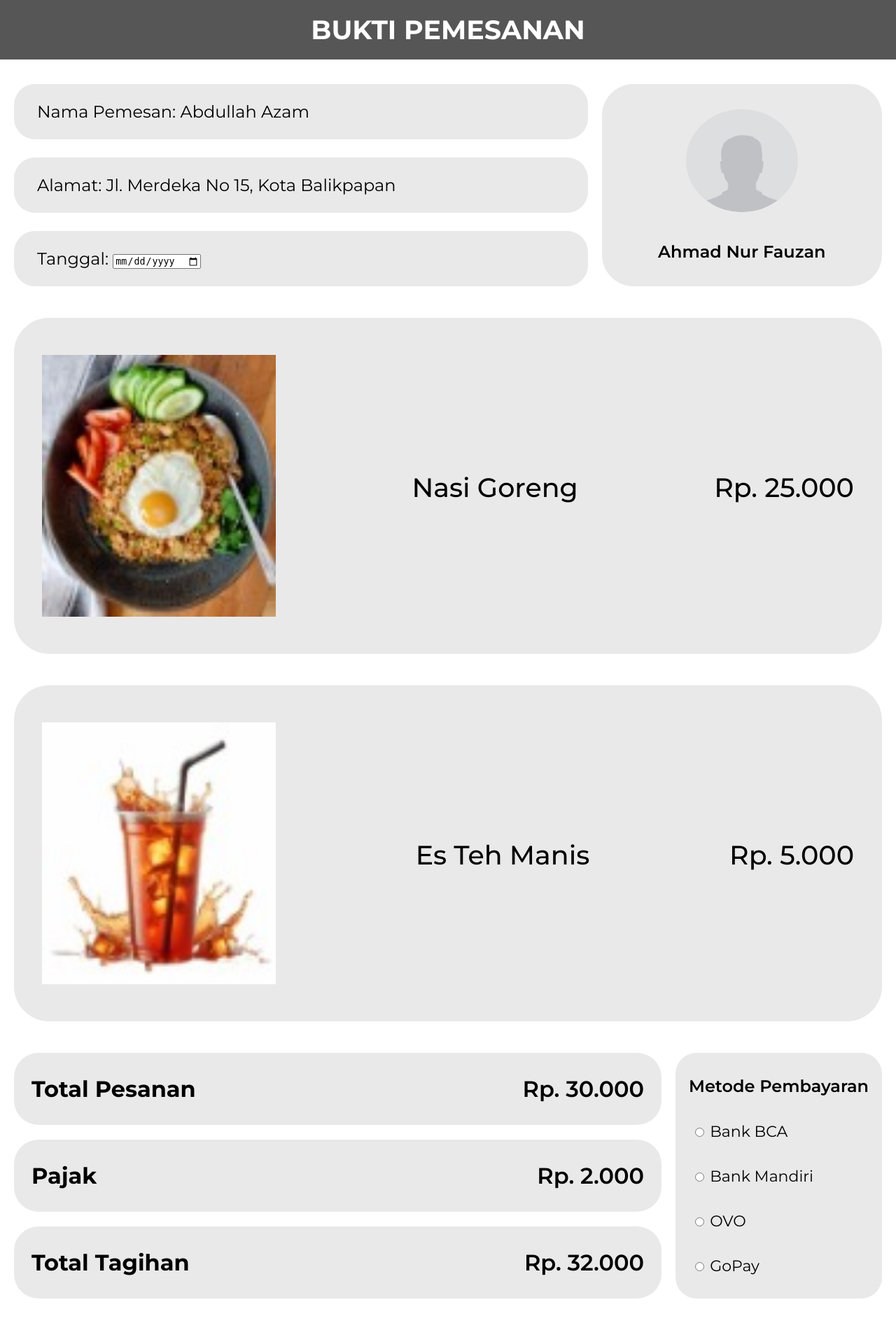
After one commit to VandyRzky/VandyRzky.github.io, a PHP site: page / in a window 1280 px wide. The commit adds this page. Shown: the whole page at 70% size. Run offline with PHP 8.4, Linux system fonts and the light colour scheme.

Commit message:
posttest 2

```diff
--- a/POSTTEST 2/Styles/style.css
+++ b/POSTTEST 2/Styles/style.css
@@ -8,7 +8,7 @@ body{
     background-color: rgb(86, 86, 86);
     padding: 0;
     width: 100%;
-    height: 124px;
+    height: 85px;
     display: flex;
     justify-content: center;
     align-items: center;
@@ -22,12 +22,16 @@ body{
     height: fit-content;
 }
 .identitas{
-    position: absolute;
-    margin-top: 165px;
+    padding-top: 120px;
     width: 100%;
+}
+.identitas .identitas-container{
+    width: 1240px;
+    height: 289px;
     display: flex;
-    justify-content: space-around;
+    justify-content: space-between;
     align-items: center;
+    margin: 0 auto;
 }
 .identitas .pemesanan{
     height: fit-content;
@@ -69,3 +73,100 @@ body{
     font-weight: 600;
     font-size: 24px;
 }
+.pesanan{
+    margin: 45px 0;
+    display: flex;
+    align-items: center;
+    flex-direction: column;
+}
+.pesanan .pesanan-container{
+    background-color: rgb(233, 233, 233);
+    width: 1240px;
+    height: 480px;
+    box-sizing: border-box;
+    padding: 53px 40px;
+    border-radius: 50px;
+}
+.pesanan .pesanan-container:has(.nasi-goreng){
+    margin-bottom: 45px;
+}
+.pesanan .pesanan-container ul{
+    padding: 0;
+    margin: 0;
+    list-style-type: none;
+    display: flex;
+    align-items: center;
+    justify-content: space-between;
+}
+.pesanan .pesanan-container ul .gambar img{
+    width: 334px;
+    height: 374px;
+}
+.pesanan .pesanan-container ul .nama{
+    font-weight: 500;
+    font-size: 38px;
+}
+.pesanan .pesanan-container ul .harga{
+    font-weight: 500;
+    font-size: 38px;
+}
+.pembayaran{
+    width: 100%;
+    margin-bottom: 45px;
+}
+.pembayaran .pembayaran-container{
+    width: 1240px;
+    display: flex;
+    justify-content: space-between;
+    margin: 0 auto;
+}
+.pembayaran .pembayaran-container .bayar{
+    width: 925px;
+    height: fit-content;
+}
+.pembayaran .pembayaran-container .bayar div{
+    width: 925px;
+    height: 103px;
+    box-sizing: border-box;
+    padding: 32px 25px;
+    background-color: rgb(233, 233, 233);
+    border-radius: 35px;
+    display: flex;
+    justify-content: space-between;
+    align-items: center;
+}
+.pembayaran .pembayaran-container .bayar .tengah{
+    margin: 21px 0;
+}
+.pembayaran .pembayaran-container .bayar div .bayar-judul{
+    font-size: 32px;
+    font-weight: 700;
+}
+.pembayaran .pembayaran-container .bayar div .bayar-harga{
+    font-size: 32px;
+    font-weight: 600;
+}
+.pembayaran .pembayaran-container .metode{
+    width: 295px;
+    height: 351px;
+    background-color: rgb(233, 233, 233);
+    border-radius: 30px;
+    display: flex;
+    align-items: center;
+    justify-content: center;
+    flex-direction: column;
+}
+.pembayaran .pembayaran-container .metode .metode-judul{
+    font-size: 24px;
+    font-weight: 600;
+}
+.pembayaran .pembayaran-container .metode .metode-form{
+    width: 250px;
+    display: flex;
+    flex-direction: column;
+}
+.metode .metode-form label{
+    font-size: 22px;
+    font-weight: 500px;
+    margin-top: 37px;
+}
--- /dev/null
+++ b/POSTTEST 2/index.html
@@ -0,0 +1,80 @@
+<!DOCTYPE html>
+<html lang="en">
+<head>
+    <meta charset="UTF-8">
+    <meta name="viewport" content="width=device-width, initial-scale=1.0">
+    <link rel="stylesheet" href="Styles/style.css">
+
+    <link rel="preconnect" href="https://fonts.googleapis.com">
+    <link rel="preconnect" href="https://fonts.gstatic.com" crossorigin>
+    <link href="https://fonts.googleapis.com/css2?family=Montserrat:ital,wght@0,100..900;1,100..900&display=swap" rel="stylesheet">
+    <title>POSTTEST 2</title>
+</head>
+<body>
+    <nav class="navbar">
+        <div class="nav-header">BUKTI PEMESANAN</div>
+    </nav>
+    <form action="">
+
+        <section class="identitas">
+            <div class="identitas-container">
+                <div class="pemesanan">
+                    <div class="nama">Nama Pemesan: Abdullah Azam</div>
+                    <div class="alamat">Alamat: Jl. Merdeka No 15, Kota Balikpapan</div>
+                    <div class="tanggal"><label for="tanggal">Tanggal: </label><input type="date" name="tanggal"></div>
+                </div>
+                <div class="layanan">
+                    <img src="Assets-Posttest-2/no-picture.jpg" alt="Gambar orang" class="gambar">
+                    <div class="layanan-nama">Ahmad Nur Fauzan</div>
+                </div>
+            </div>
+        </section>
+
+        <section class="pesanan">
+            <div class="pesanan-container">
+                <ul>
+                    <li class="gambar"><img src="Assets-Posttest-2/nasi-goreng.jpeg" alt="Nasi Goreng" class="nasi-goreng"></li>
+                    <li class="nama">Nasi Goreng</li>
+                    <li class="harga">Rp. 25.000</li>
+                </ul>
+            </div>
+            <div class="pesanan-container">
+                <ul>
+                    <li class="gambar"><img src="Assets-Posttest-2/es-teh-manis.jpeg" alt="Es Teh Manis"></li>
+                    <li class="nama">Es Teh Manis</li>
+                    <li class="harga">Rp. 5.000</li>
+                </ul>
+            </div>
+        </section>
+        <section class="pembayaran">
+            <div class="pembayaran-container">
+                <div class="bayar">
+                    <div>
+                        <h2 class="bayar-judul">Total Pesanan</h2>
+                        <h2 class="bayar-harga">Rp. 30.000</h2>
+                    </div>
+                    <div class="tengah">
+                        <h2 class="bayar-judul">Pajak</h2>
+                        <h2 class="bayar-harga">Rp. 2.000</h2>
+                    </div>
+                    <div>
+                        <h2 class="bayar-judul">Total Tagihan</h2>
+                        <h2 class="bayar-harga">Rp. 32.000</h2>
+                    </div>
+                </div>
+                <div class="metode">
+                    <div class="metode-judul">Metode Pembayaran</div>
+                    <div class="metode-form">
+                            <label for="metode-radio"><input type="radio" name="metode-radio"> Bank BCA</label>
+                            <label for="metode-radio"><input type="radio" name="metode-radio"> Bank Mandiri</label>
+                            <label for="metode-radio"><input type="radio" name="metode-radio"> OVO</label>
+                            <label for="metode-radio"><input type="radio" name="metode-radio"> GoPay</label>
+
+                    </div>
+                </div>
+            </div>
+        </section>
+    </form>
+
+</body>
+</html>
```
Also changed, not shown: POSTTEST 2/indeks.html (deleted, +0 -30 lines), POSTTEST 2/Assets-Posttest-2/forkknife-remove.png (deleted).
